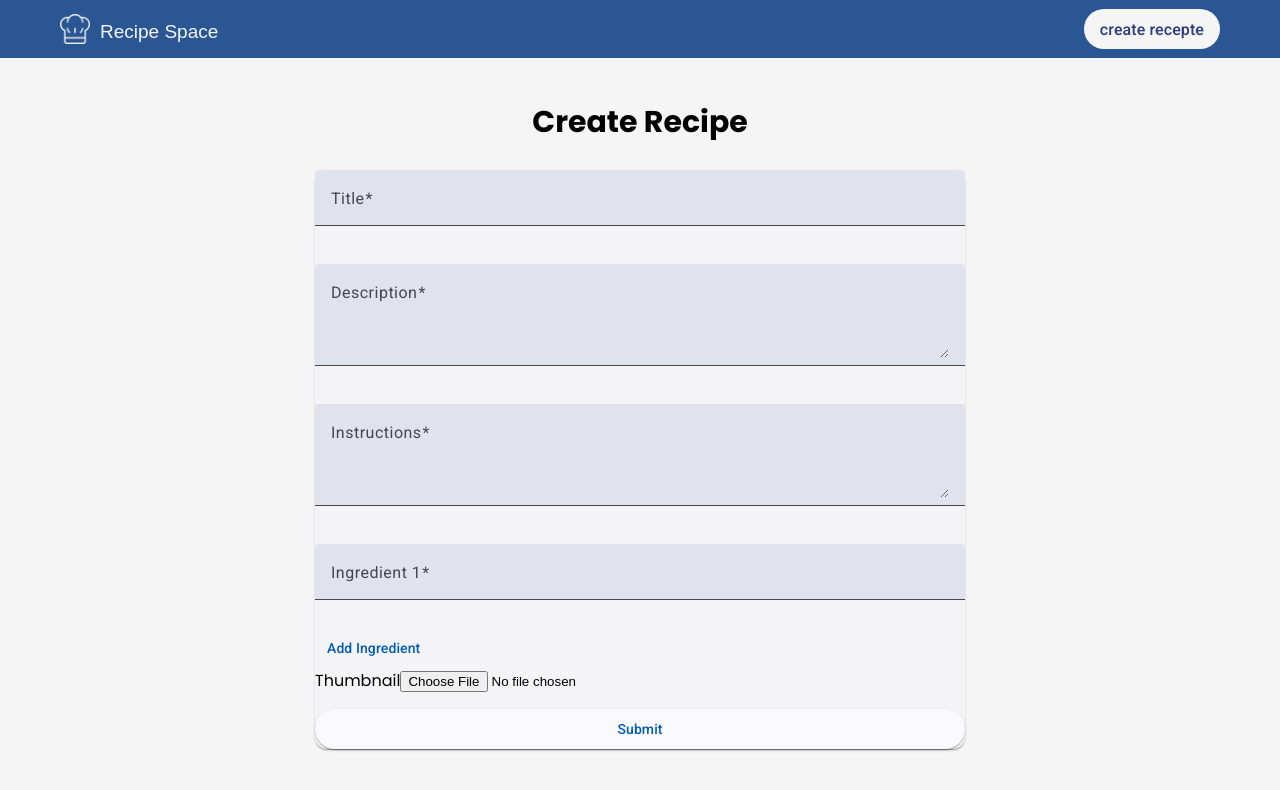
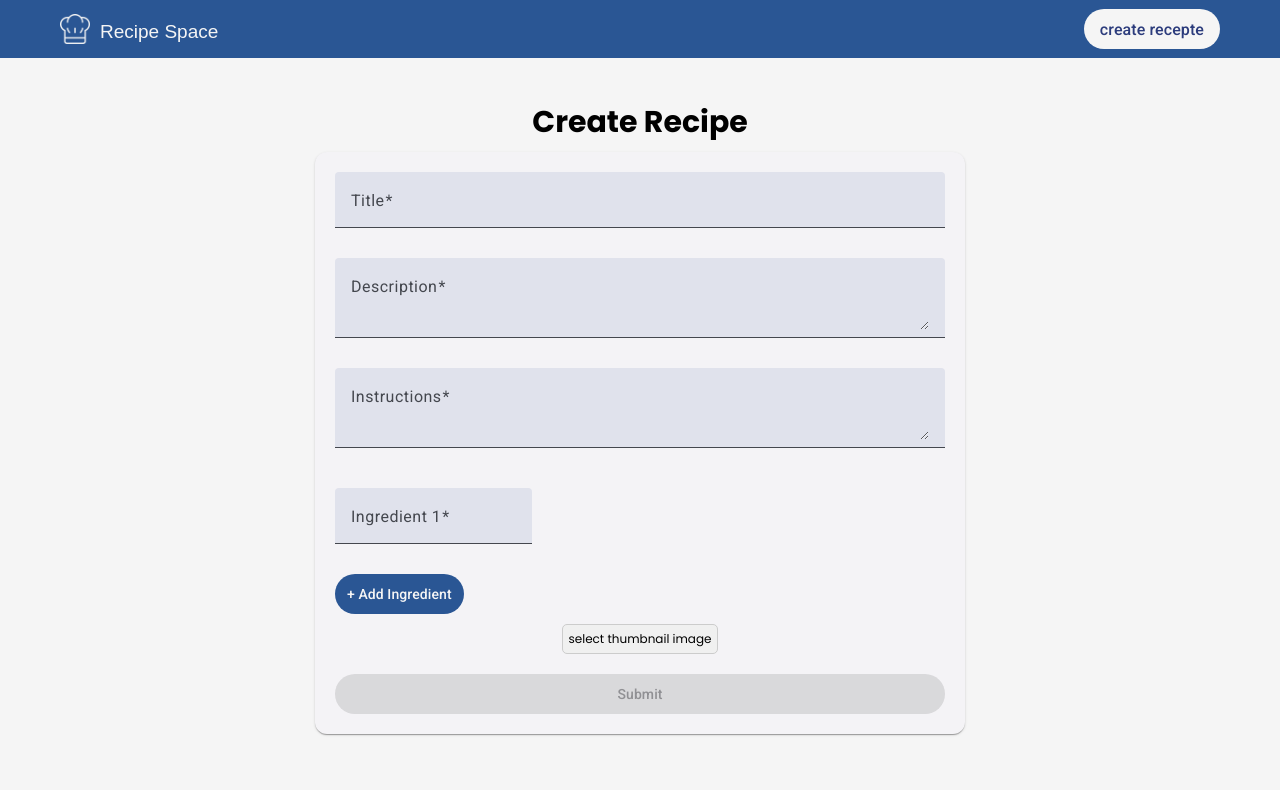
Before and after one commit to tkopadze2004/ng-recipe, an Angular app: page /add-recipe in a window 1280 px wide. Shown: the top 790 px of the page. Built offline with nearby package versions, Linux system fonts and the light colour scheme.

Commit message:
refactor create recipe page

```diff
--- a/db.json
+++ b/db.json
@@ -1,15 +1,5 @@
 {
   "recipes": [
-    {
-      "id": "1",
-      "title": "Chocolate Cake",
-      "description": "Delicious homemade chocolate cakeDelicious homemade chocolate cakeDelicious homemade chocolate cakeDelicious homemade chocolate ",
-      "image": "https://cdn.britannica.com/29/150929-050-547070A1/lion-Kenya-Masai-Mara-National-Reserve.jpg",
-      "ingredients": [
-        "Flour"
-      ],
-      "instructions": "Delicious homemade chocolate cakeDelicious homemade chocolate cakeDelicious homemade chocolate cake"
-    },
     {
       "id": "2",
       "title": "Pasta Carbonara",
@@ -58,23 +48,10 @@
       "image": "https://i.pinimg.com/236x/de/6c/29/de6c297c9b99310640f4ee0c864175f9.jpg"
     },
     {
-      "id": "3",
-      "title": "Chocolate Cake",
-      "description": "Delicious homemade chocolate cake",
-      "ingredients": [
-        "Flour",
-        "Sugar",
-        "Cocoa Powder",
-        "Eggs",
-        "Milk"
-      ],
-      "instructions": "Cook pasta and mix with ingredients.Cook pasta and mix with ingredients.Cook pasta and mix with ingredients.Cook pasta and mix with ingredients.Cook pasta and mix with ingredients.Cook pasta and mix with ingredients.Cook pasta and mix with ingredients.Cook pasta and mix with ingrediCook pasta and mix with ingredients.Cook pasta and mix with ingredients.Cook pasta and mix with ingredients.Cook pasta and mix with ingredients.Cook pasta and mix with ingredients.Cook pasta and mix with ingredients.Cook pasta and mix with ingredients.Cook pasta and mix with ingredients.Cook pasta and mix with ingredients.Cook pasta and mix with ingredients.Cook pasta and mix with ingredients.Cook pasta and mix with ingredients.ents.Cook pasta and mix with ingredients.Cook pasta and mix with ingredients.",
-      "image": "https://cdn.britannica.com/29/150929-050-547070A1/lion-Kenya-Masai-Mara-National-Reserve.jpg"
-    },
-    {
       "id": "4",
       "title": "Pasta Carbonara",
       "description": "Classic Italian pasta",
+      "image": "https://i.pinimg.com/236x/de/6c/29/de6c297c9b99310640f4ee0c864175f9.jpg",
       "ingredients": [
         "Pasta",
         "Eggs",
@@ -82,37 +59,17 @@
         "Bacon",
         "Pepper"
       ],
-      "instructions": "Cook pasta and mix with ingredients.Cook pasta and mix with ingredients.Cook pasta and mix with ingredients.Cook pasta and mix with ingredients.Cook pasta and mix with ingredients.Cook pasta and mix with ingredients.Cook pasta and mix with ingredients.Cook pasta and mix with ingrediCook pasta and mix with ingredients.Cook pasta and mix with ingredients.Cook pasta and mix with ingredients.Cook pasta and mix with ingredients.Cook pasta and mix with ingredients.Cook pasta and mix with ingredients.Cook pasta and mix with ingredients.Cook pasta and mix with ingredients.Cook pasta and mix with ingredients.Cook pasta and mix with ingredients.Cook pasta and mix with ingredients.Cook pasta and mix with ingredients.ents.Cook pasta and mix with ingredients.Cook pasta and mix with ingredients.",
-      "image": "https://i.pinimg.com/236x/de/6c/29/de6c297c9b99310640f4ee0c864175f9.jpg"
+      "instructions": "Cook pasta and mix with ingredients.Cook pasta and mix with ingredients.Cook pasta and mix with ingredients.Cook pasta and mix with ingredients.Cook pasta and mix with ingredients.Cook pasta and mix with ingredients.Cook pasta and mix with ingredients.Cook pasta and mix with ingrediCook pasta and mix with ingredients.Cook pasta and mix with ingredients.Cook pasta and mix with ingredients.Cook pasta and mix with ingredients.Cook pasta and mix with ingredients.Cook pasta and mix with ingredients.Cook pasta and mix with ingredients.Cook pasta and mix with ingredients.Cook pasta and mix with ingredients.Cook pasta and mix with ingredients.Cook pasta and mix with ingredients.Cook pasta and mix with ingredients.ents.Cook pasta and mix with ingredients.Cook pasta and mix with ingredients."
     },
     {
-      "id": "3",
-      "title": "Chocolate Cake",
-      "description": "Delicious homemade chocolate cake",
+      "id": "68167",
+      "title": "new one",
+      "description": "sdsd",
+      "image": "https://i.ibb.co/GQDTH879/0f6ae0df-fd65-45e9-a343-0bf13a197216.jpg",
       "ingredients": [
-        "Flour",
-        "Sugar",
-        "Cocoa Powder",
-        "Eggs",
-        "Milk"
+        "sdsd"
       ],
-      "instructions": "Mix ingredients and bake at 180°C for 30 minutes.",
-      "image": "https://cdn.britannica.com/29/150929-050-547070A1/lion-Kenya-Masai-Mara-National-Reserve.jpg"
-    },
-    {
-      "id": "18206",
-      "title": "Birthday cake",
-      "description": "so delicious cake for Hbd",
-      "image": "https://i.ibb.co/v4D1cWxB/sm.jpg",
-      "ingredients": [
-        "egs",
-        "suger",
-        "soda",
-        "pkvili",
-        "marili",
-        "sdsdsd"
-      ],
-      "instructions": "you shoud crucj eggs and bake you shoud crucj eggs and bake you shoud crucj eggs and bake you shoud crucj eggs and bake you shoud crucj eggs and bake you shoud crucj eggs and bake "
+      "instructions": "sdsd"
     }
   ]
 }
--- a/src/app/pages/home/create-edit-recipe/create-edit-recipe.component.html
+++ b/src/app/pages/home/create-edit-recipe/create-edit-recipe.component.html
@@ -1,10 +1,18 @@
 <div class="recipe-container">
   @if (recipe$|async ; as recipe) {
-  <span class="recipe-container__title">Edit {{ recipe.title }}</span> }
-  @else{<span class="recipe-container__title">Create Recipe</span>}
-  <form [formGroup]="form" (ngSubmit)="submitForm()" class="form-container">
-    <mat-card class="form-container__card">
-      <mat-form-field appearance="fill" class="form-container__card--display">
+  <span class="recipe-container__title">Edit {{ recipe.title }}</span>
+  } @else {
+  <span class="recipe-container__title">Create Recipe</span>
+  }
+
+  <form
+    [formGroup]="form"
+    (ngSubmit)="submitForm()"
+    class="recipe-container__form"
+  >
+    <mat-card class="recipe-container__form--card">
+      <!-- Title -->
+      <mat-form-field appearance="fill" class="full-width">
         <mat-label>Title</mat-label>
         <input matInput formControlName="title" type="text" />
         @if (form.get('title')?.hasError('required')) {
@@ -12,15 +20,17 @@
         }
       </mat-form-field>
 
-      <mat-form-field appearance="fill" class="form-container__card--display">
+      <!-- Description -->
+      <mat-form-field appearance="fill" class="full-width">
         <mat-label>Description</mat-label>
         <textarea matInput formControlName="description"></textarea>
-        @if ( form.get('description')?.hasError('required')) {
+        @if (form.get('description')?.hasError('required')) {
         <mat-error>Description is required</mat-error>
         }
       </mat-form-field>
 
-      <mat-form-field appearance="fill" class="form-container__card--display">
+      <!-- Instructions -->
+      <mat-form-field appearance="fill" class="full-width">
         <mat-label>Instructions</mat-label>
         <textarea matInput formControlName="instructions"></textarea>
         @if (form.get('instructions')?.hasError('required')) {
@@ -28,45 +38,72 @@
         }
       </mat-form-field>
 
+      <!-- Ingredients -->
       <div formArrayName="ingredients">
-        @for (ingredient of ingredients.controls; track ingredient; let i =
-        $index;) {
-        <div>
-          <mat-form-field
-            appearance="fill"
-            class="form-container__card--display"
-          >
-            <mat-label>Ingredient {{ i + 1 }}</mat-label>
-            <input matInput [formControlName]="i" type="text" />
-            @if (ingredient.hasError('required') ) {
-            <mat-error> Ingredient is required </mat-error>
-            }
-          </mat-form-field>
-          @if (ingredients.length > 1) {
-          <div class="remove">
+        <div class="recipe-container__form--card-ingredients">
+          @for (ingredient of ingredients.controls; track ingredient; let i =
+          $index) {
+          <div class="ingredient-item">
+            <mat-form-field appearance="fill" class="ingredient-field">
+              <mat-label>Ingredient {{ i + 1 }}</mat-label>
+              <input matInput [formControlName]="i" type="text" />
+              @if (ingredient.hasError('required')) {
+              <mat-error>Ingredient is required</mat-error>
+              }
+            </mat-form-field>
+            @if (ingredients.length > 1) {
             <button
               mat-button
               type="button"
               (click)="removeIngredient(i)"
-              class="delete"
+              class="ingredient-item__delete"
             >
-              Remove
+              <mat-icon>close</mat-icon>
             </button>
+            }
           </div>
           }
         </div>
-        }
         <button mat-button type="button" (click)="addIngredient()" class="add">
-          Add Ingredient
+          + Add Ingredient
         </button>
       </div>
 
-      <div class="file-upload">
-        <label for="thumbnail">Thumbnail</label>
-        <input id="thumbnail" type="file" (change)="onFileChange($event)" />
-        @if (imageUrl$|async) {}
+      <div class="recipe-container__form--card-file">
+        <label for="thumbnail" class="custom-file-label">
+          select thumbnail image
+        </label>
+        <input
+          id="thumbnail"
+          type="file"
+          (change)="onFileChange($event)"
+          class="hidden-input"
+        />
+
+        @if (isLoading) {
+        <div class="loading-spinner">
+          <mat-spinner [diameter]="30" [strokeWidth]="4"></mat-spinner>
+        </div>
+        }
+
+        @if (form.value.image) {
+        <div class="image-preview">
+          <img [src]="form.value.image" alt="Recipe Image" />
+          <button type="button" mat-icon-button (click)="deleteImage()">
+            <mat-icon>close</mat-icon>
+          </button>
+        </div>
+        }
       </div>
-      <button mat-raised-button color="primary" type="submit">Submit</button>
+
+      <button
+        mat-raised-button
+        color="primary"
+        type="submit"
+        [disabled]="this.form.invalid"
+      >
+        Submit
+      </button>
     </mat-card>
   </form>
 </div>
--- a/src/app/pages/home/create-edit-recipe/create-edit-recipe.component.scss
+++ b/src/app/pages/home/create-edit-recipe/create-edit-recipe.component.scss
@@ -1,84 +1,136 @@
-.form-container {
-  display: flex;
-  justify-content: center;
-  &__card {
-    width: 100%;
-    max-width: 650px;
-    &--display {
-      width: 100%;
-    }
-  }
-
-  &__image-upload {
-    display: flex;
-    justify-content: center;
-    align-items: center;
-    gap: 26px;
-    margin: 16px 0;
-    input {
-      cursor: pointer;
-    }
-  }
-
-  &.label {
-    font-weight: bold;
-  }
-
-  &.input[type="file"] {
-    padding: 8px;
-  }
-}
-
-mat-form-field {
-  margin-bottom: 18px;
-}
-
-button {
-  margin-top: 16px;
-}
-
-.add {
-  margin: -10px 0 0;
-}
-
-.remove {
-  text-align: end;
-}
-.delete {
-  text-align: end;
-  margin: -30px 0 10px;
-}
-
-.recept {
-  display: flex;
-  flex-direction: column;
-  gap: 30px;
-  h1 {
-    text-align: center;
-    margin: 0;
-  }
-}
-
-textarea {
-  min-height: 70px;
-}
-mat-form-field {
-  font-size: 15px;
-}
-
 .recipe-container {
   display: flex;
   flex-direction: column;
-  gap: 25px;
+  margin-bottom: 10px;
+  gap: 7px;
+
 
   &__title {
     font-size: 30px;
     font-weight: 700;
     text-align: center;
   }
+
+  &__form {
+    display: flex;
+    justify-content: center;
+
+    &--card {
+      width: 100%;
+      max-width: 650px;
+      padding: 20px;
+      &-ingredients {
+        display: grid;
+        grid-template-columns: repeat(auto-fill, minmax(150px, 1fr));
+        gap: 10px;
+        width: 100%;
+        margin-top: 10px;
+
+        .ingredient-item {
+          display: flex;
+          align-items: center;
+          width: 100%;
+
+          &__delete {
+            display: flex;
+            align-items: center;
+            justify-content: center;
+            background: none;
+            border: none;
+            cursor: pointer;
+            padding: 0;
+            margin-left: 5px;
+            min-width: 24px;
+            height: 24px;
+
+            mat-icon {
+              font-size: 20px;
+              line-height: 1;
+            }
+            &:hover {
+              background: none !important;
+            }
+          }
+        }
+
+        .ingredient-field {
+          flex: 1;
+        }
+      }
+      &-file {
+        display: flex;
+        flex-direction: column;
+        gap: 10px;
+        margin: 10px auto 20px;
+      }
+    }
+  }
+
+  .full-width {
+    width: 100%;
+    margin-bottom: 10px;
+  }
+
+  .add {
+    margin-top: 10px;
+    background: rgb(42, 86, 148);
+    color: whitesmoke;
+    border-radius: 20px;
+    font-weight: 500;
+    cursor: pointer;
+    transition: 0.3s;
+    height: 40px;
+
+    &:hover {
+      background: darken(rgb(42, 86, 148), 10%);
+    }
+  }
+
+  .image-preview {
+    display: flex;
+    align-items: end;
+    gap: 10px;
+
+    img {
+      width: 160px;
+      height: 110px;
+      object-fit: cover;
+      border-radius: 8px;
+      aspect-ratio: 1;
+    }
+  }
+}
+@media (max-width: 768px) {
+  .form-container__card {
+    max-width: 100%;
+    padding: 15px;
+  }
+
+  .ingredients-grid {
+    grid-template-columns: repeat(auto-fill, minmax(120px, 1fr));
+  }
+}
+mat-form-field {
+  font-size: 14px;
+}
+textarea {
+  overflow: auto;
+  scrollbar-width: none;
 }
 
+.loading-spinner {
+  margin: 0 auto;
+}
+.hidden-input {
+  display: none;
+}
 
-@media (max-width: 769px){
-
+.custom-file-label {
+  padding: 5px 5px;
+  background-color: #f0f0f0;
+  border: 1px solid #ccc;
+  border-radius: 5px;
+  max-width: 144px;
+  cursor: pointer;
+  font-size: 12px;
 }
--- a/src/app/pages/home/create-edit-recipe/create-edit-recipe.component.ts
+++ b/src/app/pages/home/create-edit-recipe/create-edit-recipe.component.ts
@@ -1,5 +1,11 @@
-import { AsyncPipe, NgFor, NgIf } from '@angular/common';
-import { ChangeDetectionStrategy, Component, inject } from '@angular/core';
+import { AsyncPipe } from '@angular/common';
+import {
+  ChangeDetectionStrategy,
+  ChangeDetectorRef,
+  Component,
+  inject,
+  OnDestroy,
+} from '@angular/core';
 import {
   FormArray,
   FormControl,
@@ -17,8 +23,21 @@ import { MatSelectModule } from '@angular/material/select';
 import { MatCheckboxModule } from '@angular/material/checkbox';
 import { MatCardModule } from '@angular/material/card';
 import { ActivatedRoute, Router } from '@angular/router';
-import { catchError, map, Observable, of, switchMap, tap } from 'rxjs';
+import {
+  catchError,
+  map,
+  Observable,
+  of,
+  Subject,
+  switchMap,
+  takeUntil,
+  tap,
+  throwError,
+} from 'rxjs';
 import { ImageUploadService } from '../../../services/image.service';
+import { MatSnackBar } from '@angular/material/snack-bar';
+import { MatProgressSpinnerModule } from '@angular/material/progress-spinner';
+
 @Component({
   selector: 'app-create-edit-recipe',
   standalone: true,
@@ -32,16 +51,21 @@ import { ImageUploadService } from '../../../services/image.service';
     MatCheckboxModule,
     MatCardModule,
     AsyncPipe,
+    MatProgressSpinnerModule,
   ],
   templateUrl: './create-edit-recipe.component.html',
   styleUrl: './create-edit-recipe.component.scss',
   changeDetection: ChangeDetectionStrategy.OnPush,
 })
-export class CreateEditRecipeComponent {
+export class CreateEditRecipeComponent implements OnDestroy {
   private readonly router: Router = inject(Router);
   private readonly activatedRoute: ActivatedRoute = inject(ActivatedRoute);
   private readonly imageUploadService = inject(ImageUploadService);
   private recipeService: RecipeService = inject(RecipeService);
+  private snackBar = inject(MatSnackBar);
+  private readonly cdr: ChangeDetectorRef = inject(ChangeDetectorRef);
+  public isLoading: boolean = false;
+  private readonly sub$ = new Subject();
   public form: FormGroup = new FormGroup({
     id: new FormControl(''),
     title: new FormControl('', Validators.required),
@@ -61,11 +85,12 @@ export class CreateEditRecipeComponent {
   public removeIngredient(index: number): void {
     this.ingredients.removeAt(index);
   }
-  public imageUrl$: Observable<string | null> = new Observable<string | null>();
 
-  onFileChange(event: any): void {
+  public onFileChange(event: any): void {
     const file = event.target.files[0];
     if (!file) return;
+
+    this.isLoading = true;
 
     this.imageUploadService
       .uploadImage(file)
@@ -78,11 +103,29 @@ export class CreateEditRecipeComponent {
           }
         }),
         catchError((error) => {
-          console.error('Upload error:', error);
-          return of(null);
-        })
+          this.openSnackBar(`${error.message}, try again later!`);
+          return throwError(() => error.message);
+        }),
+        takeUntil(this.sub$)
       )
-      .subscribe();
+      .subscribe({
+        next: (data) => {
+          this.isLoading = false;
+          this.cdr.detectChanges();
+        },
+        error: (err) => {
+          this.isLoading = false;
+          this.cdr.detectChanges();
+        },
+        complete: () => {
+          this.isLoading = false;
+          this.cdr.detectChanges();
+        },
+      });
+  }
+
+  public deleteImage(): void {
+    this.form.patchValue({ image: '' });
   }
 
   public recipe$: Observable<IRecipe> = this.activatedRoute.params.pipe(
@@ -92,6 +135,12 @@ export class CreateEditRecipeComponent {
         return this.recipeService.getRecipeById(id).pipe(
           tap((recipe: IRecipe) => {
             this.form.patchValue(recipe);
+            this.ingredients.clear();
+            recipe.ingredients.forEach((ingredient) => {
+              this.ingredients.push(
+                new FormControl(ingredient, Validators.required)
+              );
+            });
           })
         );
       }
@@ -101,7 +150,6 @@ export class CreateEditRecipeComponent {
 
   public submitForm(): void {
     this.form.markAllAsTouched();
-    console.log('Image URL before submit:', this.form.value.image); // Debugging step ✅
 
     const { id, title, description, image, ingredients, instructions } =
       this.form.value;
@@ -116,7 +164,15 @@ export class CreateEditRecipeComponent {
           ingredients,
           instructions,
         } as IRecipe)
+        .pipe(
+          catchError(({ error }) => {
+            this.openSnackBar(`${error.message},try again later!`);
+            return throwError(() => error.message);
+          }),
+          takeUntil(this.sub$)
+        )
         .subscribe(() => {
+          this.openSnackBar('Recipe updated successfully!');
           this.router.navigate(['/']);
         });
     } else {
@@ -131,9 +187,28 @@ export class CreateEditRecipeComponent {
           ingredients,
           instructions,
         } as IRecipe)
+        .pipe(
+          catchError(({ error }) => {
+            this.openSnackBar(`${error.message},try again later!`);
+            return throwError(() => error.message);
+          }),
+          takeUntil(this.sub$)
+        )
         .subscribe(() => {
+          this.openSnackBar('Recipe added successfully!');
           this.router.navigate(['/']);
         });
     }
   }
+
+  private openSnackBar(message: string): void {
+    this.snackBar.open(message, '', {
+      duration: 5000,
+      panelClass: 'popup',
+    });
+  }
+  public ngOnDestroy(): void {
+    this.sub$.next(null);
+    this.sub$.complete();
+  }
 }
--- a/src/app/pages/home/recipe-list/recipe-list.component.html
+++ b/src/app/pages/home/recipe-list/recipe-list.component.html
@@ -15,5 +15,9 @@
     [title]="recipe.title"
     [routerLink]="['/', 'recipes', recipe.id]"
   />
-  } @empty { <span class="no-results">No results for {{ searchItem }}</span> } }
+  } @empty {
+  <span class="results"
+    >No results for <span class="results__item">{{ searchItem }}</span></span
+  >
+  } }
 </div>
--- a/src/app/pages/home/recipe-list/recipe-list.component.scss
+++ b/src/app/pages/home/recipe-list/recipe-list.component.scss
@@ -32,7 +32,11 @@
   outline: none;
 }
 
-.no-results {
-  font-weight: 700;
+.results {
   font-size: 20px;
+  font-weight: 500;
+  &__item {
+    font-weight: 600;
+    font-style: italic;
+  }
 }
--- a/src/styles.scss
+++ b/src/styles.scss
@@ -57,3 +57,38 @@ body {
   background-color: whitesmoke;
   font-family: "Poppins", sans-serif;
 }
+.mat-mdc-icon-button:hover .mat-mdc-button-persistent-ripple::before {
+  opacity: 1;
+  background: none;
+}
+.mat-mdc-icon-button {
+  color: red !important;
+}
+.mat-icon.mat-icon-no-color {
+  font-size: 22px;
+  padding: 0;
+}
+
+.popup {
+  text-align: center;
+  border-radius: 8px;
+}
+.mat-mdc-snack-bar-handset .mat-mdc-snackbar-surface {
+  max-width: 0 !important;
+}
+
+.mat-mdc-snack-bar-container .mdc-snackbar__surface {
+  min-width: 260px !important;
+  box-shadow: none !important;
+}
+.mat-mdc-snack-bar-container .mat-mdc-snackbar-surface {
+  background-color: rgb(42, 86, 148) !important;
+}
+
+.mat-mdc-snack-bar-container .mdc-snackbar__label {
+  font-size: 16px !important;
+}
+
+.mdc-snackbar__label {
+  padding: 10px !important;
+}
```
Also changed, not shown: src/app/pages/home/recipe-details/recipe-details.component.ts (+30 -6 lines).
